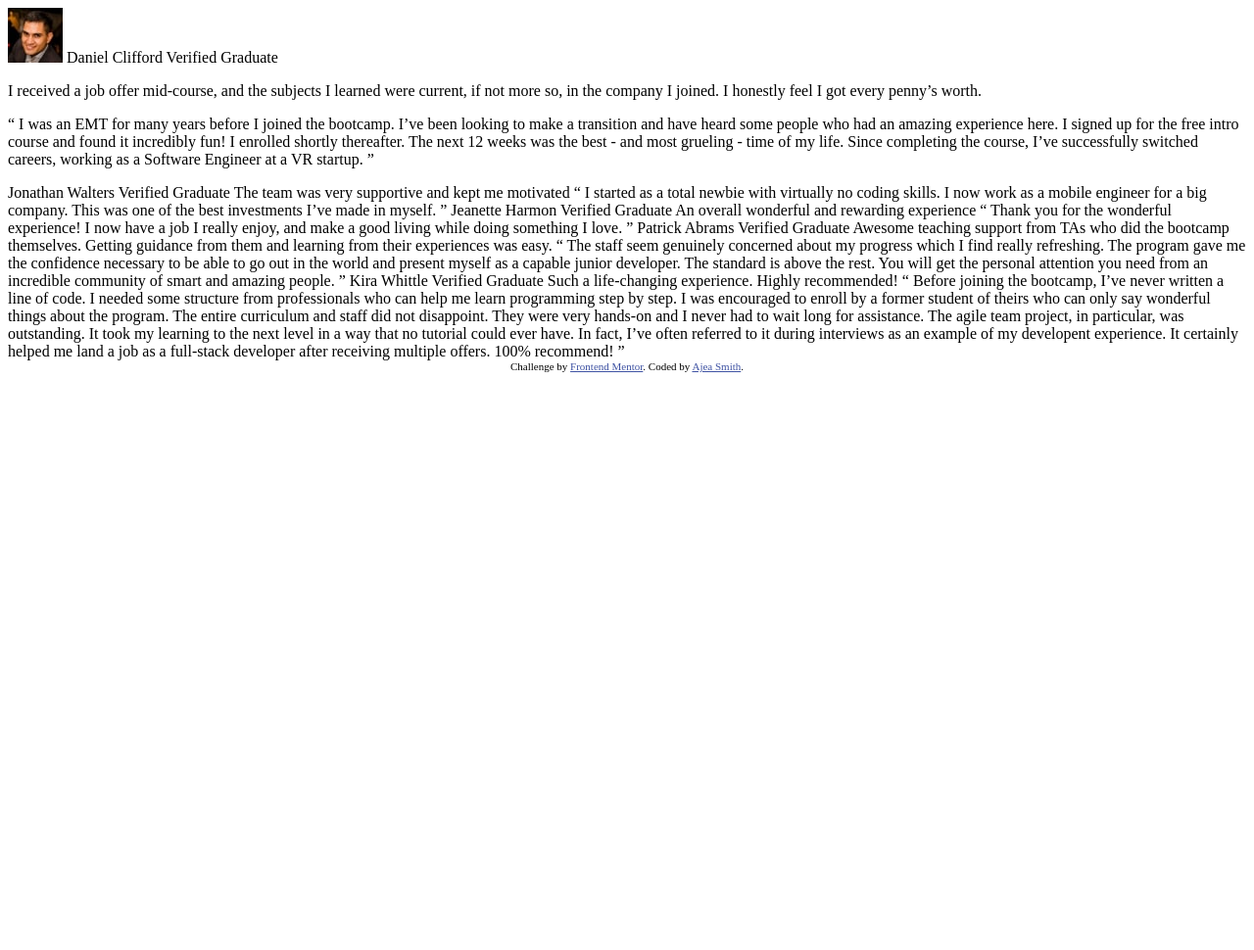
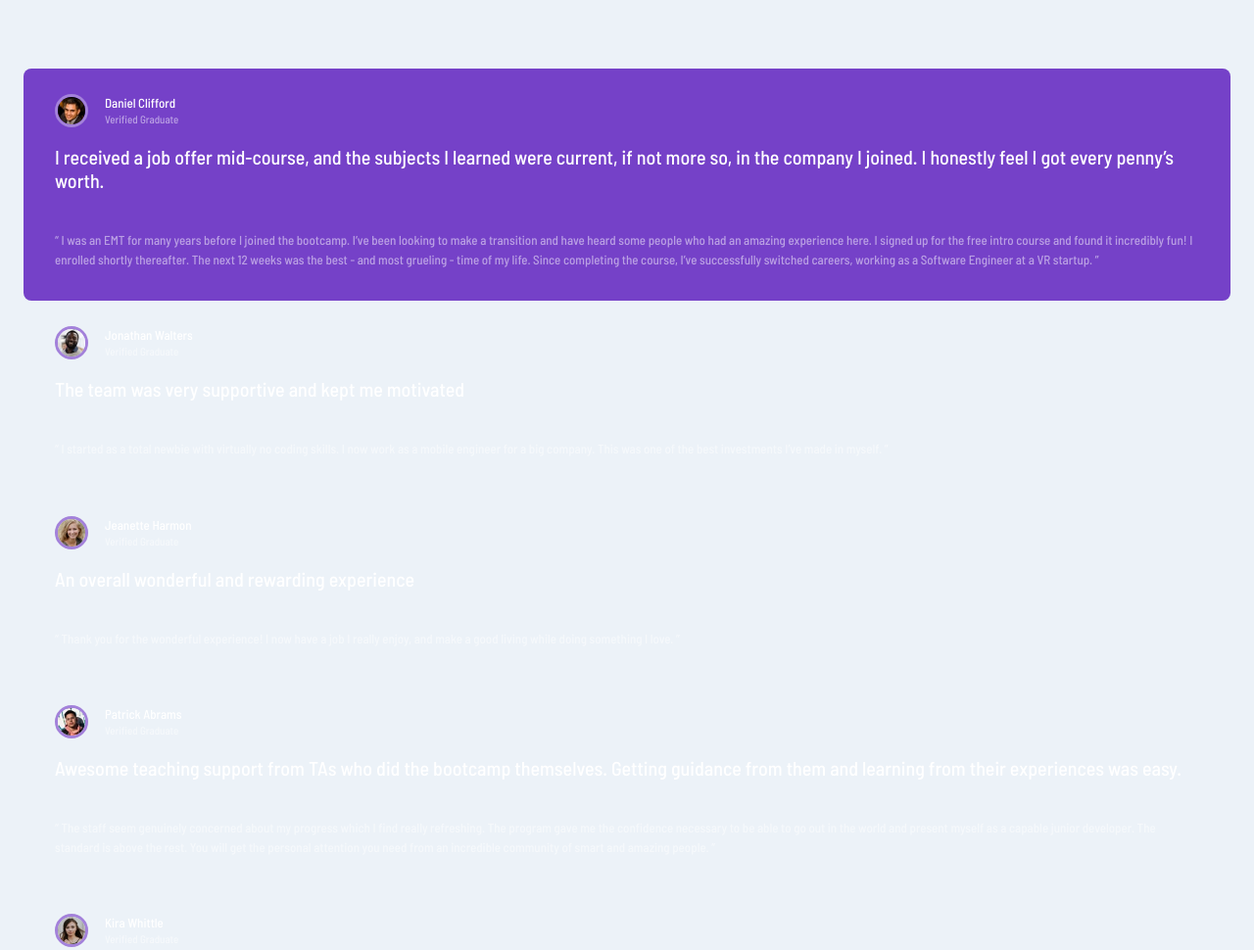
Before and after one commit to AjeaSmith/FEM-testimonal-grid, a plain HTML site: page index.html in a window 1280 px wide. Shown: the top 970 px of the page at 98% size. Before the commit the page ends 800 px from the top, so only its background shows below. Drawn offline with Linux system fonts and the light colour scheme.

Commit message:
worked on card styling

```diff
--- a/index.html
+++ b/index.html
@@ -11,6 +11,7 @@
   <link rel="preconnect" href="https://fonts.gstatic.com" crossorigin>
   <link href="https://fonts.googleapis.com/css2?family=Barlow+Semi+Condensed:wght@500;600&display=swap"
     rel="stylesheet">
+
   <link rel="stylesheet" href="style.css">
 
   <title>Frontend Mentor | [Challenge Name Here]</title>
@@ -31,13 +32,14 @@
 <body>
   <main>
     <section>
-      <div>
-        <div>
-          <img src="./images/image-daniel.jpg" alt="daniel">
-          <span>Daniel Clifford
-            Verified Graduate</span>
+      <div class="testimonial-card quote-bg">
+        <div class="testimonial-card__img">
+          <img width="28" height="28" src="./images/image-daniel.jpg" alt="daniel">
+          <p>Daniel Clifford <br>
+            <span>Verified Graduate</span>
+          </p>
         </div>
-        <div>
+        <div class="testimonial-card__content">
           <p>I received a job offer mid-course, and the subjects I learned were current, if not more so,
             in the company I joined. I honestly feel I got every penny’s worth.</p>
 
@@ -48,47 +50,65 @@
             the course, I’ve successfully switched careers, working as a Software Engineer at a VR startup. ”</p>
         </div>
       </div>
-      <div></div>
-      <div></div>
-      <div></div>
-      <div></div>
-    </section>
-  </main>
+      <div class="testimonial-card">
+        <div class="testimonial-card__img">
+          <img width="28" height="28" src="./images/image-jonathan.jpg" alt="Jonathan">
+          <p>Jonathan Walters
+            <br>
+            <span>Verified Graduate</span>
+          </p>
+        </div>
+        <div class="testimonial-card__content">
+          <p>The team was very supportive and kept me motivated</p>
 
+          <p>“ I started as a total newbie with virtually no coding skills. I now work as a mobile engineer
+            for a big company. This was one of the best investments I’ve made in myself. ”</p>
+        </div>
+      </div>
+      <div class="testimonial-card">
+        <div class="testimonial-card__img">
+          <img width="28" height="28" src="./images/image-jeanette.jpg" alt="Jeanette">
+          <p>Jeanette Harmon <br>
+            <span>Verified Graduate</span>
+          </p>
+        </div>
+        <div class="testimonial-card__content">
+          <p>An overall wonderful and rewarding experience</p>
 
-  Jonathan Walters
-  Verified Graduate
+          <p>“ Thank you for the wonderful experience! I now have a job I really enjoy, and make a good living
+            while doing something I love. ”
+          </p>
+        </div>
+      </div>
+      <div class="testimonial-card">
+        <div class="testimonial-card__img">
+          <img width="28" height="28" src="./images/image-patrick.jpg" alt="Patrick">
+          <p>Patrick Abrams <br>
+            <span>Verified Graduate</span>
+          </p>
+        </div>
+        <div class="testimonial-card__content">
+          <p>Awesome teaching support from TAs who did the bootcamp themselves. Getting guidance from them and
+            learning from their experiences was easy.</p>
 
-  The team was very supportive and kept me motivated
-
-  “ I started as a total newbie with virtually no coding skills. I now work as a mobile engineer
-  for a big company. This was one of the best investments I’ve made in myself. ”
-
-  Jeanette Harmon
-  Verified Graduate
-
-  An overall wonderful and rewarding experience
-
-  “ Thank you for the wonderful experience! I now have a job I really enjoy, and make a good living
-  while doing something I love. ”
-
-  Patrick Abrams
-  Verified Graduate
-
-  Awesome teaching support from TAs who did the bootcamp themselves. Getting guidance from them and
-  learning from their experiences was easy.
-
-  “ The staff seem genuinely concerned about my progress which I find really refreshing. The program
+          <p>“ The staff seem genuinely concerned about my progress which I find really refreshing. The program
             gave me the confidence necessary to be able to go out in the world and present myself as a capable
             junior developer. The standard is above the rest. You will get the personal attention you need from
             an incredible community of smart and amazing people. ”
+          </p>
+        </div>
+      </div>
+      <div class="testimonial-card">
+        <div class="testimonial-card__img">
+          <img width="28" height="28" src="./images/image-kira.jpg" alt="Kira">
+          <p>Kira Whittle <br>
+            <span>Verified Graduate</span>
+          </p>
+        </div>
+        <div class="testimonial-card__content">
+          <p>Such a life-changing experience. Highly recommended!</p>
 
-  Kira Whittle
-  Verified Graduate
-
-  Such a life-changing experience. Highly recommended!
-
-  “ Before joining the bootcamp, I’ve never written a line of code. I needed some structure from
+          <p>“ Before joining the bootcamp, I’ve never written a line of code. I needed some structure from
             professionals who can help me learn programming step by step. I was encouraged to enroll by a former
             student of theirs who can only say wonderful things about the program. The entire curriculum and staff
             did not disappoint. They were very hands-on and I never had to wait long for assistance. The agile team
@@ -96,6 +116,11 @@
             could ever have. In fact, I’ve often referred to it during interviews as an example of my developent
             experience. It certainly helped me land a job as a full-stack developer after receiving multiple offers.
             100% recommend! ”
+          </p>
+        </div>
+      </div>
+    </section>
+  </main>
 
   <div class="attribution">
     Challenge by <a href="https://www.frontendmentor.io?ref=challenge" target="_blank">Frontend Mentor</a>.
--- a/style.css
+++ b/style.css
@@ -13,3 +13,59 @@
 	--fs-body: 0.813rem;
 	--fs-xsmall: 0.688rem;
 }
+p {
+	margin: 0;
+}
+body {
+	margin: 4.375rem 1.5rem;
+	background-color: var(--neutral-200);
+	color: white;
+	font-weight: 500;
+	font-family: var(--ff);
+	font-size: var(--fs-body);
+
+	@media (min-width: 48rem) {
+		/* TODO: remove inline margin when screen is large */
+		/* TODO: center everything flex */
+	}
+}
+
+.quote-bg {
+	background-color: var(--violet);
+}
+
+.testimonial-card {
+	/* common styles */
+	display: grid;
+	padding: 1.625rem 2rem 2rem 2rem;
+	border-radius: 8px;
+
+	.testimonial-card__img {
+		margin-bottom: 1.125rem;
+		display: flex;
+		align-items: center;
+		gap: 1.063rem;
+
+		img {
+			border: 3px solid hsl(263, 55%, 68%);
+			border-radius: 100%;
+		}
+		span {
+			font-size: 0.688rem;
+			opacity: 50%;
+		}
+	}
+	.testimonial-card__content {
+		display: grid;
+		gap: 2.5rem;
+
+		p:nth-of-type(1) {
+			font-size: var(--fs-heading);
+		}
+		p:nth-of-type(2) {
+			opacity: 50%;
+            line-height: 1.5;
+            font-weight: 500;
+		}
+	}
+}
```
Lines whose indentation alone changed are shown as unchanged.
